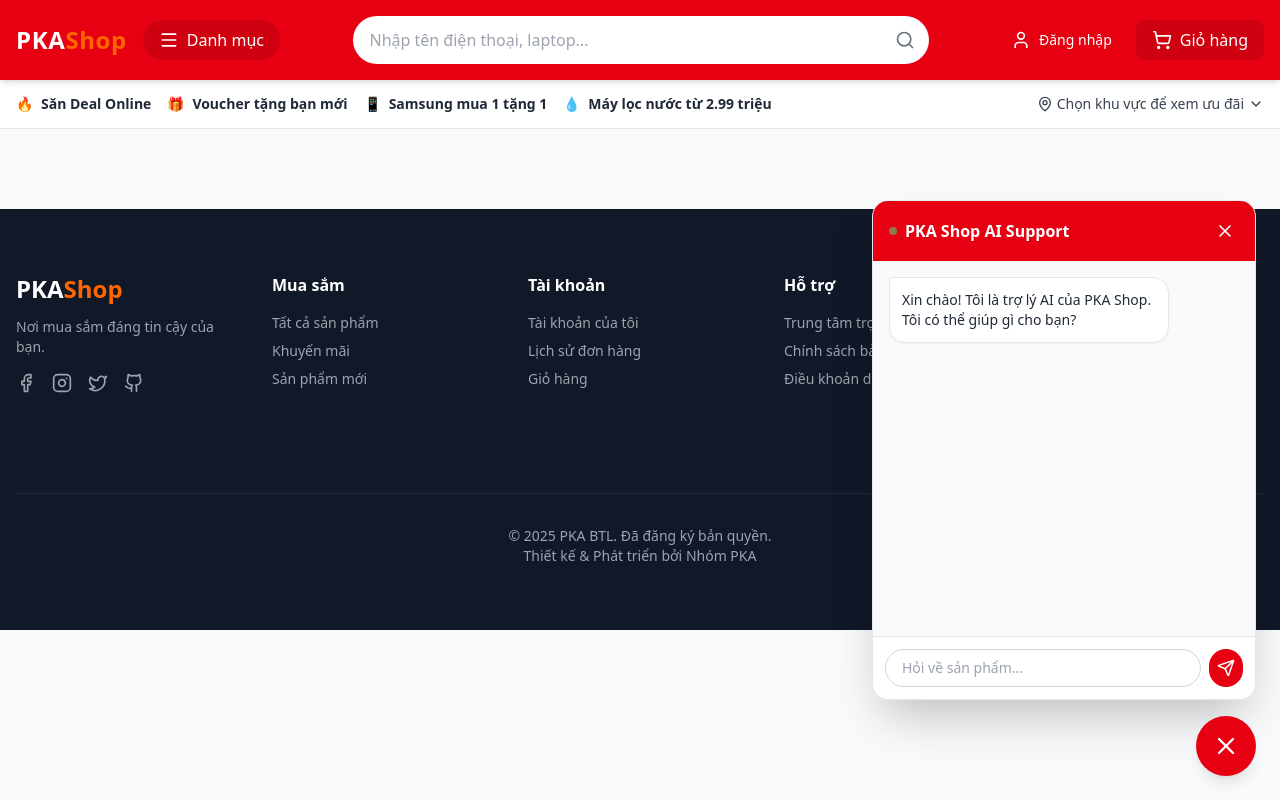
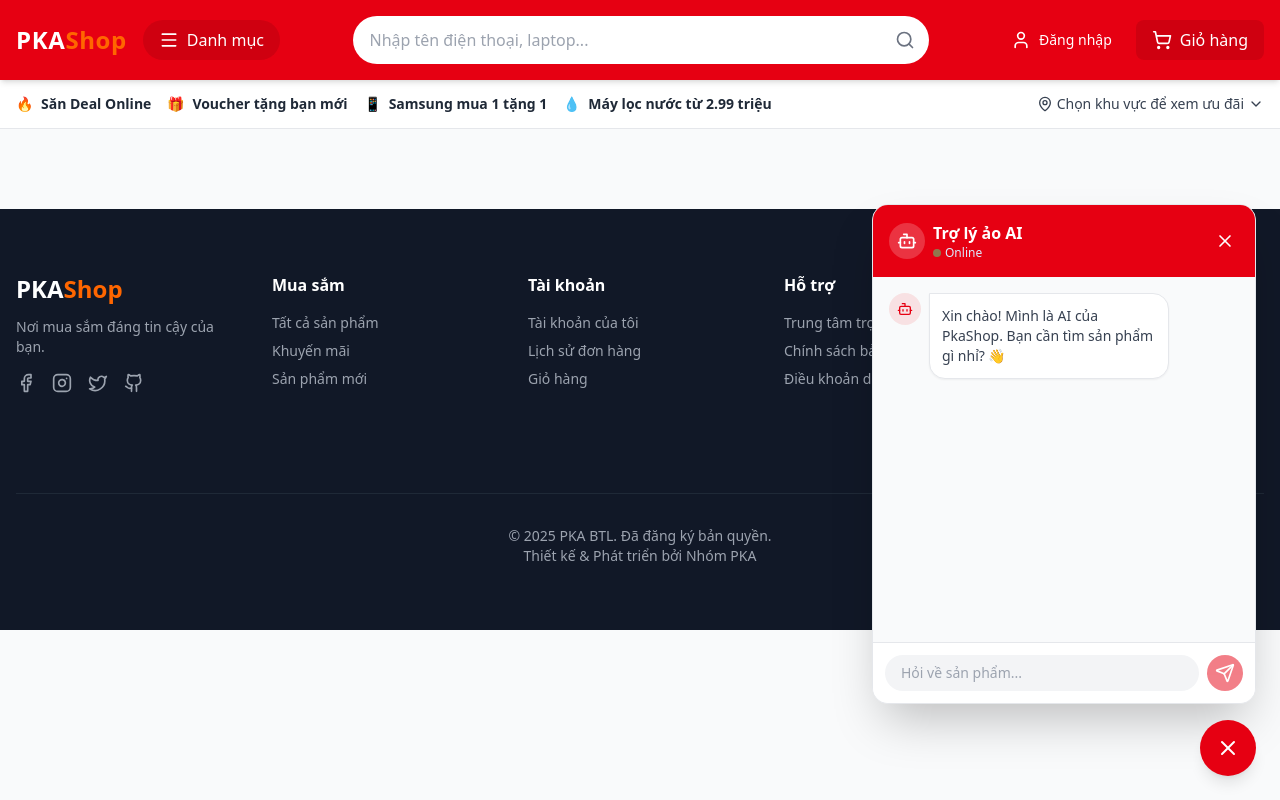
Before and after one commit to nhanphu09/Web_react_dacs, a React (Vite) app in the folder frontend/: page /auth/login in a window 1280 px wide. Both pictures are taken after a click on the button 1226 px from the left and 746 px from the top of the page. Built offline with nearby package versions, Linux system fonts and the light colour scheme; no server answers.

Commit message:
frist commit

```diff
--- a/frontend/src/components/Chatbot.jsx
+++ b/frontend/src/components/Chatbot.jsx
@@ -1,62 +1,34 @@
-import { MessageCircle, Send, X } from "lucide-react";
-import { useEffect, useRef, useState } from "react";
+import { MessageCircle, Send, X, Bot, User } from "lucide-react";
+import { useState, useRef, useEffect } from "react";
 import api from "../api/client";
 
 export default function Chatbot() {
 	const [isOpen, setIsOpen] = useState(false);
 	const [messages, setMessages] = useState([
-		{
-			text: "Xin chào! Tôi là trợ lý AI của PKA Shop. Tôi có thể giúp gì cho bạn?",
-			sender: "bot",
-		},
+		{ text: "Xin chào! Mình là AI của PkaShop. Bạn cần tìm sản phẩm gì nhỉ? 👋", isUser: false }
 	]);
 	const [input, setInput] = useState("");
 	const [loading, setLoading] = useState(false);
 	const messagesEndRef = useRef(null);
 
-	// Tự động cuộn xuống tin nhắn mới nhất
-	const scrollToBottom = () => {
+	// Tự động cuộn xuống cuối khi có tin nhắn mới
+	useEffect(() => {
 		messagesEndRef.current?.scrollIntoView({ behavior: "smooth" });
-	};
-
-	useEffect(() => {
-		scrollToBottom();
 	}, [messages, isOpen]);
 
-	const handleSend = async (e) => {
-		e.preventDefault();
+	const handleSend = async () => {
 		if (!input.trim()) return;
 
-		const userMessage = input;
-		setMessages((prev) => [...prev, { text: userMessage, sender: "user" }]);
+		const userMsg = input;
+		setMessages(prev => [...prev, { text: userMsg, isUser: true }]);
 		setInput("");
 		setLoading(true);
 
 		try {
-			// Gọi API Chat ở backend
-			const res = await api.post("/chat", { message: userMessage });
-
-			// 🟢 LOG DEBUG: In phản hồi từ server ra console
-			console.log("✅ Server response received:", res.data);
-
-			// Đảm bảo không xử lý tin nhắn trống
-			if (res.data?.reply) {
-				setMessages((prev) => [
-					...prev,
-					{ text: res.data.reply, sender: "bot" },
-				]);
-			} else {
-				setMessages((prev) => [
-					...prev,
-					{ text: "AI không thể trả lời câu hỏi này.", sender: "bot" },
-				]);
-			}
+			const { data } = await api.post("/chat", { message: userMsg });
+			setMessages(prev => [...prev, { text: data.reply, isUser: false }]);
 		} catch (error) {
-			console.error("❌ Frontend Chat Error:", error);
-			setMessages((prev) => [
-				...prev,
-				{ text: "Xin lỗi, tôi đang gặp sự cố kết nối.", sender: "bot" },
-			]);
+			setMessages(prev => [...prev, { text: "Xin lỗi, mình đang bị lag xíu. Thử lại sau nhé!", isUser: false }]);
 		} finally {
 			setLoading(false);
 		}
@@ -68,72 +40,77 @@
 			{isOpen && (
 				<div className="bg-white w-80 md:w-96 h-[500px] rounded-2xl shadow-2xl border border-gray-200 flex flex-col mb-4 overflow-hidden animate-fade-in-up">
 					{/* Header */}
-					<div className="bg-primary text-white p-4 flex justify-between items-center shadow-md">
+					<div className="bg-primary p-4 flex justify-between items-center text-white">
 						<div className="flex items-center gap-2">
-							<div className="w-2 h-2 bg-green-400 rounded-full animate-pulse"></div>
-							<h3 className="font-bold">PKA Shop AI Support</h3>
+							<div className="bg-white/20 p-2 rounded-full">
+								<Bot size={20} />
+							</div>
+							<div>
+								<h3 className="font-bold">Trợ lý ảo AI</h3>
+								<p className="text-xs text-blue-100 flex items-center gap-1">
+									<span className="w-2 h-2 bg-green-400 rounded-full animate-pulse"></span> Online
+								</p>
+							</div>
 						</div>
-						<button
-							onClick={() => setIsOpen(false)}
-							className="hover:bg-red-500/20 p-1 rounded">
+						<button onClick={() => setIsOpen(false)} className="hover:bg-white/20 p-1 rounded transition">
 							<X size={20} />
 						</button>
 					</div>
 
-					{/* Body Messages */}
-					<div className="flex-1 p-4 overflow-y-auto bg-gray-50 space-y-3">
+					{/* Nội dung tin nhắn */}
+					<div className="flex-1 p-4 overflow-y-auto bg-gray-50 space-y-4">
 						{messages.map((msg, index) => (
-							<div
-								key={index}
-								className={`flex ${
-									msg.sender === "user" ? "justify-end" : "justify-start"
-								}`}>
-								<div
-									className={`max-w-[80%] p-3 rounded-2xl text-sm shadow-sm ${
-										msg.sender === "user"
+							<div key={index} className={`flex ${msg.isUser ? "justify-end" : "justify-start"}`}>
+								<div className={`flex gap-2 max-w-[80%] ${msg.isUser ? "flex-row-reverse" : "flex-row"}`}>
+									<div className={`w-8 h-8 rounded-full flex items-center justify-center flex-shrink-0 ${msg.isUser ? "bg-gray-200" : "bg-primary/10 text-primary"}`}>
+										{msg.isUser ? <User size={16} /> : <Bot size={16} />}
+									</div>
+									<div className={`p-3 rounded-2xl text-sm ${msg.isUser
 											? "bg-primary text-white rounded-tr-none"
-											: "bg-white text-gray-800 border border-gray-200 rounded-tl-none"
-									}`}>
-									{msg.text}
+											: "bg-white border text-gray-700 rounded-tl-none shadow-sm"
+										}`}>
+										{msg.text}
+									</div>
 								</div>
 							</div>
 						))}
 						{loading && (
 							<div className="flex justify-start">
-								<div className="bg-gray-200 text-gray-500 p-3 rounded-2xl rounded-tl-none text-xs italic animate-pulse">
-									AI đang suy nghĩ...
+								<div className="bg-gray-200 p-3 rounded-2xl rounded-tl-none flex gap-1">
+									<span className="w-2 h-2 bg-gray-500 rounded-full animate-bounce"></span>
+									<span className="w-2 h-2 bg-gray-500 rounded-full animate-bounce delay-75"></span>
+									<span className="w-2 h-2 bg-gray-500 rounded-full animate-bounce delay-150"></span>
 								</div>
 							</div>
 						)}
 						<div ref={messagesEndRef} />
 					</div>
 
-					{/* Input Footer */}
-					<form
-						onSubmit={handleSend}
-						className="p-3 bg-white border-t border-gray-200 flex gap-2">
+					{/* Ô nhập liệu */}
+					<div className="p-3 border-t bg-white flex gap-2">
 						<input
 							type="text"
 							placeholder="Hỏi về sản phẩm..."
+							className="flex-1 bg-gray-100 border-none rounded-full px-4 py-2 text-sm focus:ring-2 focus:ring-primary outline-none"
 							value={input}
 							onChange={(e) => setInput(e.target.value)}
-							className="flex-1 border border-gray-300 rounded-full px-4 py-2 text-sm focus:outline-none focus:ring-2 focus:ring-primary"
+							onKeyDown={(e) => e.key === "Enter" && handleSend()}
 						/>
 						<button
-							type="submit"
-							disabled={loading}
+							onClick={handleSend}
+							disabled={loading || !input.trim()}
 							className="bg-primary text-white p-2 rounded-full hover:bg-secondary transition disabled:opacity-50">
-							<Send size={18} />
+							<Send size={20} />
 						</button>
-					</form>
+					</div>
 				</div>
 			)}
 
-			{/* Nút Bật/Tắt (Bubble) */}
+			{/* Nút mở Chat */}
 			<button
 				onClick={() => setIsOpen(!isOpen)}
-				className="bg-primary text-white p-4 rounded-full shadow-lg hover:bg-secondary transition-transform transform hover:scale-110 active:scale-90">
-				{isOpen ? <X size={28} /> : <MessageCircle size={28} />}
+				className="bg-primary text-white p-4 rounded-full shadow-lg hover:bg-secondary transition-transform hover:scale-110 active:scale-95 flex items-center justify-center gap-2">
+				{isOpen ? <X size={24} /> : <MessageCircle size={28} />}
 			</button>
 		</div>
 	);
```
Also changed, not shown: 2 other files (tests, documents, lock files or other folders).
